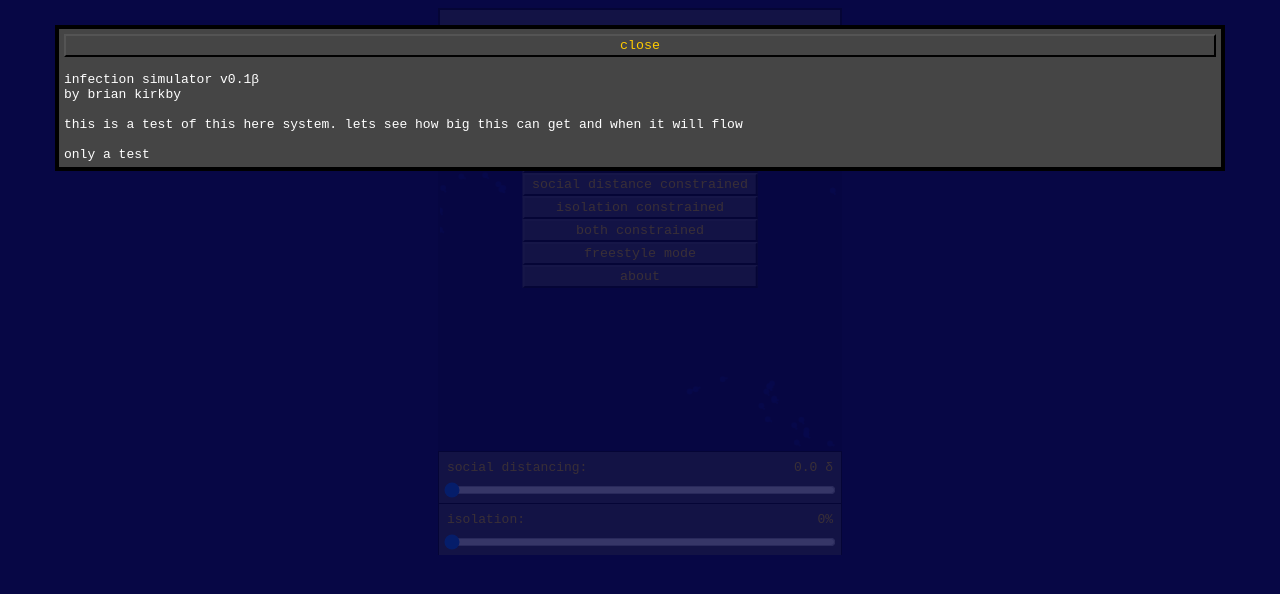
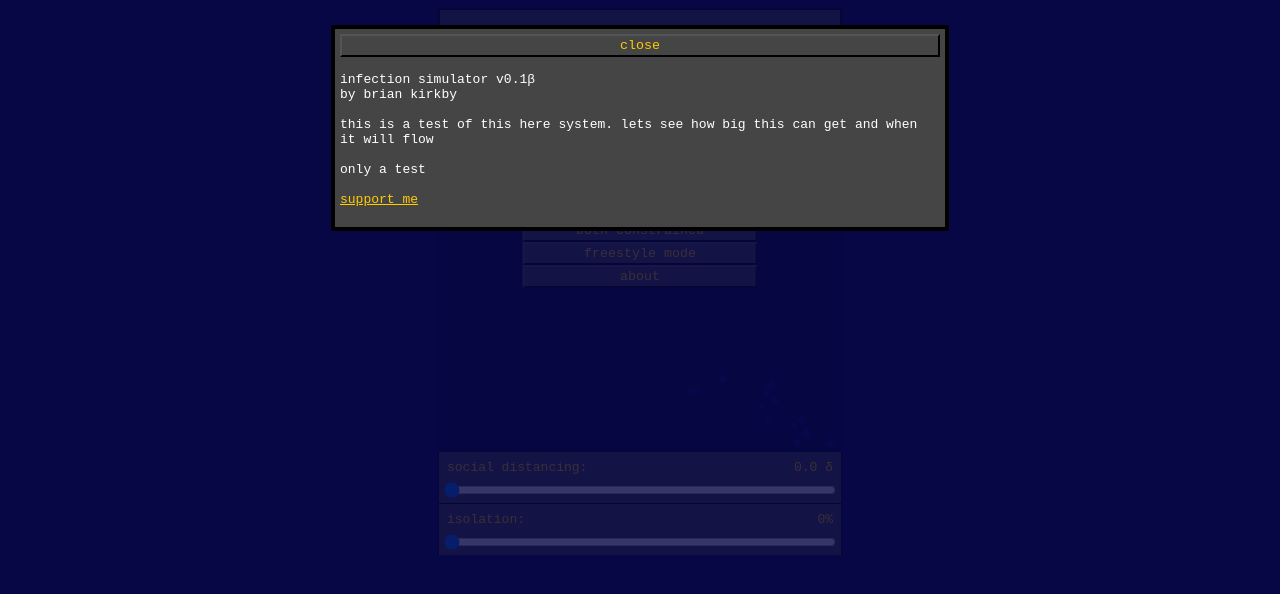
Before and after one commit to bkirkby/ReactBoids, a React (Create React App) app: page / in a window 1280 px wide. Both pictures are taken after a click on the button "about". Shown: the top 594 px of the page. Built offline with nearby package versions, Linux system fonts and the light colour scheme; what use-persisted-state would draw is missing.

Commit message:
about and donation button

```diff
--- a/public/index.html
+++ b/public/index.html
@@ -23,7 +23,7 @@
       Learn how to configure a non-root public URL by running `npm run build`.
     -->
     <title>
-      Covid Simulator
+      Infection Simulator
     </title>
   </head>
 
--- a/src/About.js
+++ b/src/About.js
@@ -14,6 +14,19 @@
       </div>
       <div className="spacer" />
       <div>only a test</div>
+      <div className="spacer" />
+      {/*<button>support this app</button>*/}
+      <div>
+        <a
+          class="bmc-button"
+          target="_blank"
+          rel="noopener noreferrer"
+          href="https://www.buymeacoffee.com/briankirkby"
+        >
+          support me
+        </a>
+      </div>
+      <div className="spacer" />
     </div>
   );
 };
--- a/src/Boid.js
+++ b/src/Boid.js
@@ -23,7 +23,7 @@
       const noseY = y + Math.sin(heading) * radius * 2.5;
       // body and nose
       ctx.setLineDash([]);
-      ctx.globalAlpha = 0.71;
+      ctx.globalAlpha = 1;
       ctx.fillStyle = stateColors[state];
       ctx.strokeStyle = stateColors[state];
       ctx.lineWidth = 2;
--- a/src/styles.css
+++ b/src/styles.css
@@ -147,6 +147,7 @@
   padding: 5px;
   z-index: 1;
   width: 90%;
+  max-width: 600px;
 }
 
 div.about > div {
@@ -156,3 +157,7 @@
 div.spacer {
   padding-top: 15px;
 }
+
+a {
+  color: #ffcc00;
+}
```
